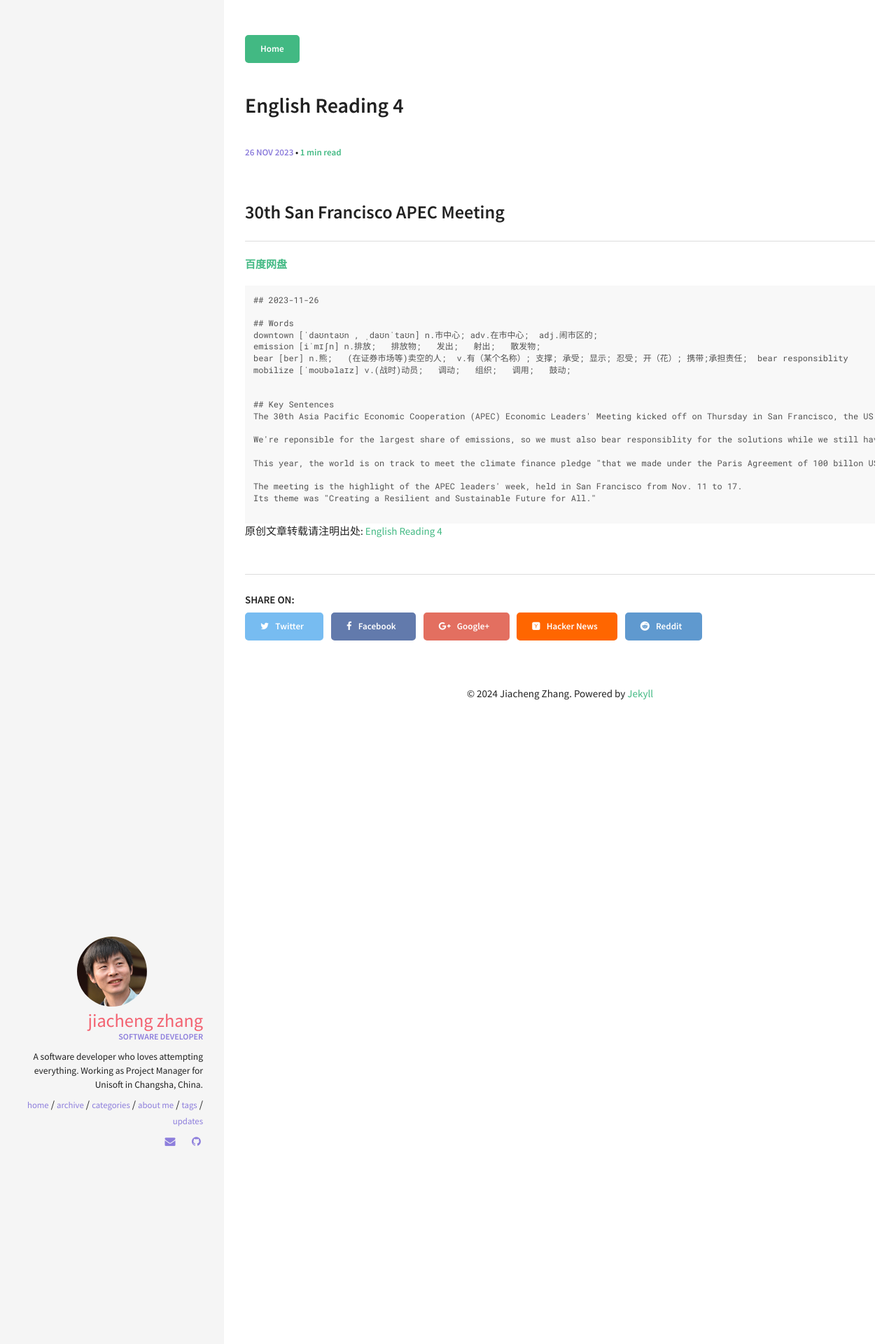
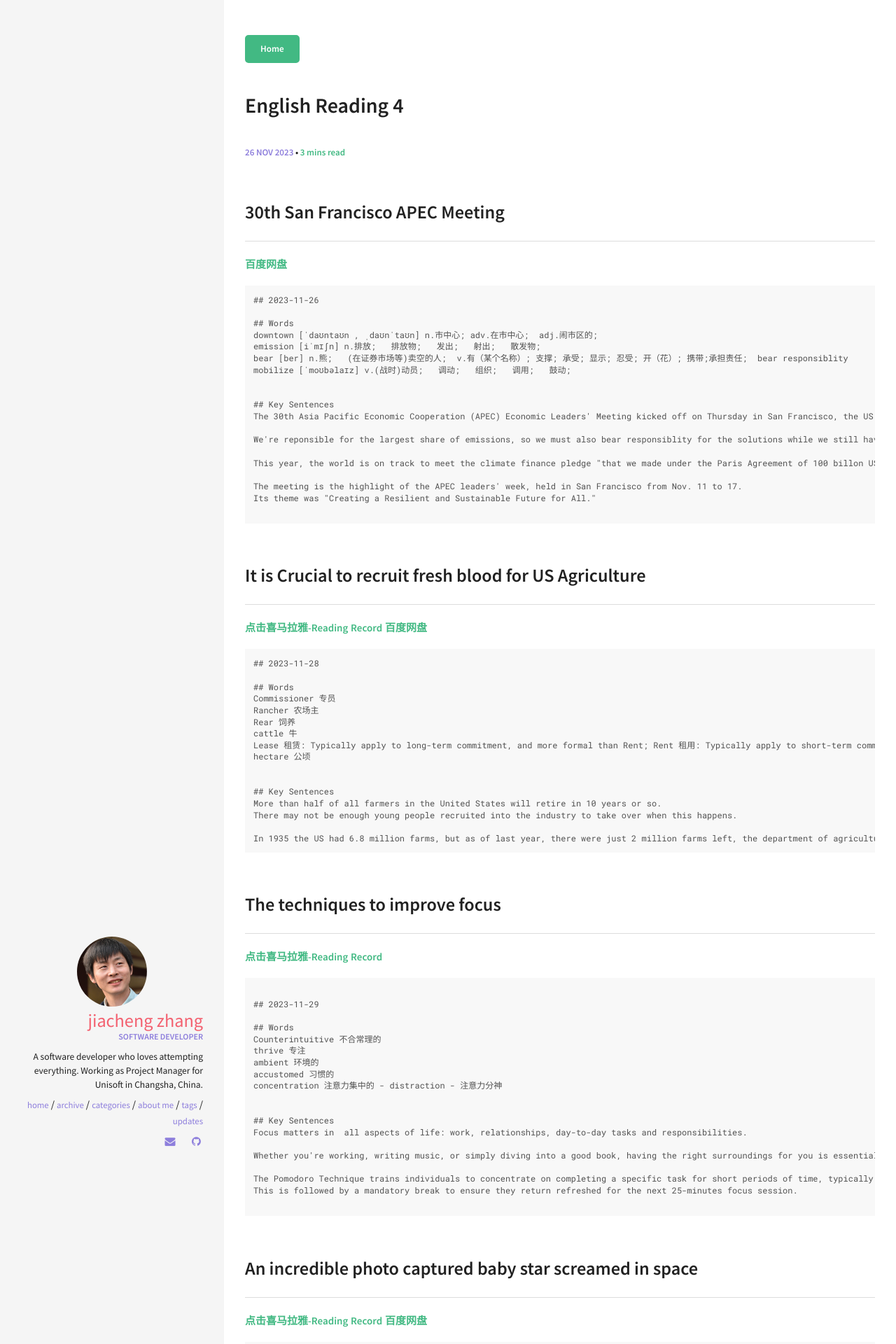
Before and after one commit to zhangjiacheng/zhangjiacheng.github.io, a Jekyll site: the page built from _posts/2023-11-26-EnglishReadingJC004.md, in a window 1280 px wide. Shown: the top 1920 px of the page at 70% size. Built offline with Jekyll 4.4.1, drawn with Linux system fonts in a browser that asks for light colours; some of the changed text lies outside the part shown.

Commit message:
add several recordings

````diff
--- a/_posts/2023-11-26-EnglishReadingJC004.md
+++ b/_posts/2023-11-26-EnglishReadingJC004.md
@@ -30,3 +30,102 @@ The meeting is the highlight of the APEC leaders' week, held in San Francisco fr
 Its theme was "Creating a Resilient and Sustainable Future for All."
 
 ```
+
+## It is Crucial to recruit fresh blood for US Agriculture
+ <a href="https://xima.tv/1_BPs9S7?_sonic=0"><b>点击喜马拉雅-Reading Record</b></a>  <a href="https://pan.baidu.com/s/1MLJpCPfih8yrai7AlH5PJA?pwd=8saj"><b>百度网盘</b></a>
+
+```
+## 2023-11-28
+
+## Words
+Commissioner 专员
+Rancher 农场主
+Rear 饲养
+cattle 牛
+Lease 租赁: Typically apply to long-term commitment, and more formal than Rent; Rent 租用: Typically apply to short-term commitment
+hectare 公顷
+
+
+## Key Sentences
+More than half of all farmers in the United States will retire in 10 years or so.
+There may not be enough young people recruited into the industry to take over when this happens.
+
+In 1935 the US had 6.8 million farms, but as of last year, there were just 2 million farms left, the department of agriculture said.
+```
+
+## The techniques to improve focus
+ <a href="https://xima.tv/1_XbwBtn?_sonic=0"><b>点击喜马拉雅-Reading Record</b></a>
+
+```
+
+## 2023-11-29
+
+## Words
+Counterintuitive 不合常理的
+thrive 专注
+ambient 环境的
+accustomed 习惯的
+concentration 注意力集中的 - distraction - 注意力分神
+
+
+## Key Sentences
+Focus matters in  all aspects of life: work, relationships, day-to-day tasks and responsibilities.
+
+Whether you're working, writing music, or simply diving into a good book, having the right surroundings for you is essential to keeping your focus in check.
+
+The Pomodoro Technique trains individuals to concentrate on completing a specific task for short periods of time, typically 25 minutes.
+This is followed by a mandatory break to ensure they return refreshed for the next 25-minutes focus session.
+
+```
+
+## An incredible photo captured baby star screamed in space
+ <a href="https://xima.tv/1_ZVKJt7?_sonic=0"><b>点击喜马拉雅-Reading Record</b></a>  <a href="https://pan.baidu.com/s/1OPabpkyBSmMCt7hKN-c2Rw?pwd=8saj"><b>百度网盘</b></a>
+
+
+```
+## 2023-12-02
+
+## Words
+Scream 尖叫
+Sprawl /SPR ɔː L/ vi. n 蔓延
+Constellation /ˌkɑːnstəˈleɪʃn/ n 星座，一系列（相关的想法、事务、人）
+lightsaber 光剑
+infrared 红外线
+goggles 护目镜
+gravity 引力
+accretion 堆积层
+Asteroid 行星
+comet 彗星
+
+## Key Sentences
+An incredible photo from space has captured the moment a baby start "Screamed" for the frist time.
+
+A  young star ignites as dust and gas collapse under the force of gravity, before spinning and getting hotter.
+The leftover material forms an accretion disc and under the right circumstances could evolve to form the base material for plannets, asteriods and comets.
+
+
+```
+
+
+## Lack of activity brings bad impacts of your health
+ <a href="https://xima.tv/1_BuXjU3?_sonic=0"><b>点击喜马拉雅-Reading Record</b></a>  <a href="https://pan.baidu.com/s/19zNeZSdkdWC_8Va_TtXiQA?pwd=8saj"><b>百度网盘</b></a>
+
+
+```
+## 2023-12-10
+
+## Words
+silvere lining 一线希望
+cardio 有氧的
+endorphin 内肽芬
+deprecate 不赞成，否定， self-deprecating 自我否定
+euphoria n. 兴奋
+vibrant adj. 有活力的，活泼的
+
+## Key Sentences
+Our brains have a higer risk of anxiety and depression.
+
+Once these thoughts begin, they're tough to beat.
+It becomes a cycle of putting ourseleves down, not having enough energy to work out, and then feeling worse aferward.
+
+```
````
Also changed, not shown: _posts/2023-10-6-EnglishReadingJC003.md (+1 -1 lines), _posts/2023-12-31-EnglishReadingJC005.md (added, +105 -0 lines).
